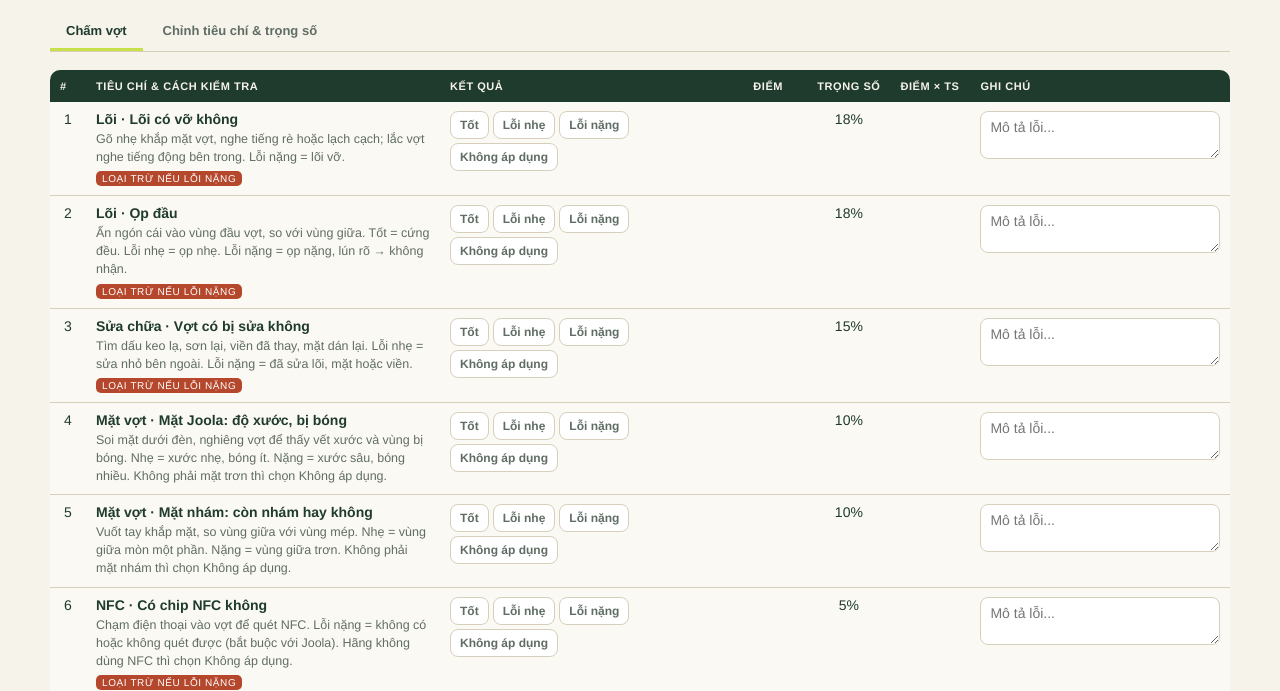
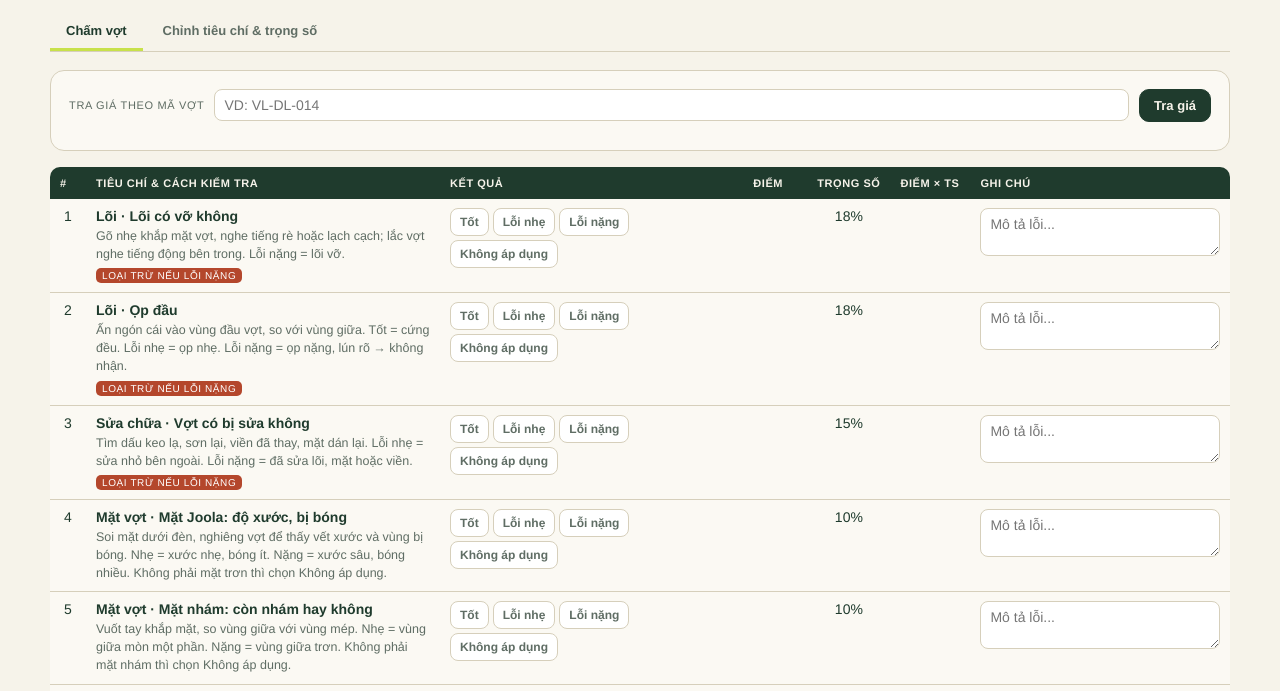
Before and after one commit to longndp12-ui/picklelab-checklist, a plain HTML site: page index.html in a window 1280 px wide. Shown: the part 128-819 px from the top of the page. Drawn offline with Linux system fonts and the light colour scheme.

Commit message:
Add price lookup by SKU (needs PRICE_API_URL)

```diff
--- a/index.html
+++ b/index.html
@@ -85,6 +85,15 @@
     .pill{display:none}.pill.on{display:inline-block}
     .card{break-inside:avoid}
   }
+/* PRICE START */
+  .lookup{display:flex;gap:10px;align-items:center;flex-wrap:wrap;margin-bottom:16px}
+  .lookup label{font-size:11px;letter-spacing:.06em;text-transform:uppercase;color:var(--muted)}
+  .lookup input{flex:1 1 200px;width:auto;text-transform:uppercase}
+  .lookup .res{flex:1 1 100%;font-size:14px;line-height:1.4}
+  .lookup .res b{font-family:"Iowan Old Style",Georgia,serif;font-size:24px;font-variant-numeric:tabular-nums}
+  .lookup .res.err{color:var(--bad)}
+  @media screen and (max-width:700px){.lookup button{flex:1 1 100%;min-height:46px}}
+/* PRICE END */
 /* MOBILE START */
   @media screen and (max-width:700px){
     body{padding:16px 12px 150px;font-size:15px}
@@ -166,6 +175,14 @@
 
   <!-- ===== CHẤM VỢT ===== -->
   <section class="panel on" id="p-check">
+<!-- PRICE START -->
+    <form class="card lookup no-print" id="lookup" onsubmit="lookupPrice(event)">
+      <label for="lkSku">Tra giá theo mã vợt</label>
+      <input id="lkSku" placeholder="VD: VL-DL-014" autocomplete="off" autocapitalize="characters" spellcheck="false">
+      <button class="primary" type="submit">Tra giá</button>
+      <div class="res" id="lkRes" aria-live="polite"></div>
+    </form>
+    <!-- PRICE END -->
     <table class="tbl">
       <thead><tr>
         <th style="width:36px">#</th><th style="width:30%">Tiêu chí &amp; cách kiểm tra</th><th>Kết quả</th>
@@ -560,6 +577,31 @@ function printSheet(){
   toast('Nếu hộp thoại in không hiện, nhấn Cmd+P / Ctrl+P');
 }
 
+/* PRICE START */
+const PRICE_API_URL = '';
+const vnd = n => Number(n).toLocaleString('vi-VN') + ' đ';
+async function lookupPrice(ev){
+  ev.preventDefault();
+  const out = document.getElementById('lkRes');
+  const sku = document.getElementById('lkSku').value.trim().toUpperCase();
+  out.className = 'res';
+  if (!sku){ out.textContent = 'Nhập mã vợt để tra giá.'; return; }
+  if (!PRICE_API_URL){ out.className = 'res err'; out.textContent = 'Chưa cấu hình địa chỉ tra giá.'; return; }
+  out.textContent = 'Đang tra...';
+  try {
+    const r = await fetch(PRICE_API_URL + '?sku=' + encodeURIComponent(sku));
+    const d = await r.json();
+    if (!d.ok){ out.className = 'res err'; out.textContent = d.error || 'Không tìm thấy mã.'; return; }
+    out.innerHTML = '';
+    const t = document.createElement('div'); t.textContent = d.sku + ' · ' + d.title;
+    const p = document.createElement('b'); p.textContent = vnd(d.price);
+    out.append(t, p);
+    if (d.compareAtPrice > d.price){ const c = document.createElement('div'); c.className = 'how'; c.textContent = 'Giá so sánh: ' + vnd(d.compareAtPrice); out.append(c); }
+  } catch(e) {
+    out.className = 'res err'; out.textContent = 'Không kết nối được, thử lại sau.';
+  }
+}
+/* PRICE END */
 renderCheck(); renderSetup();
 </script>
 
```
